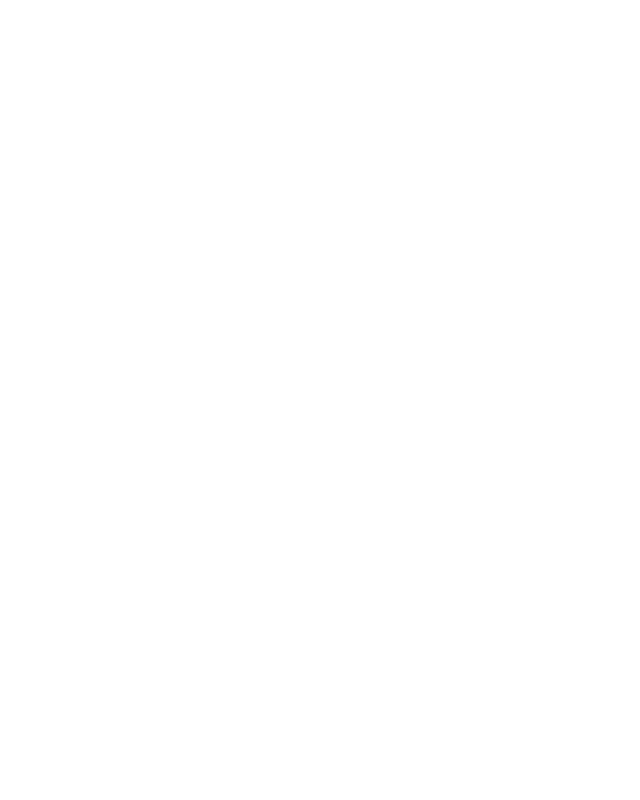
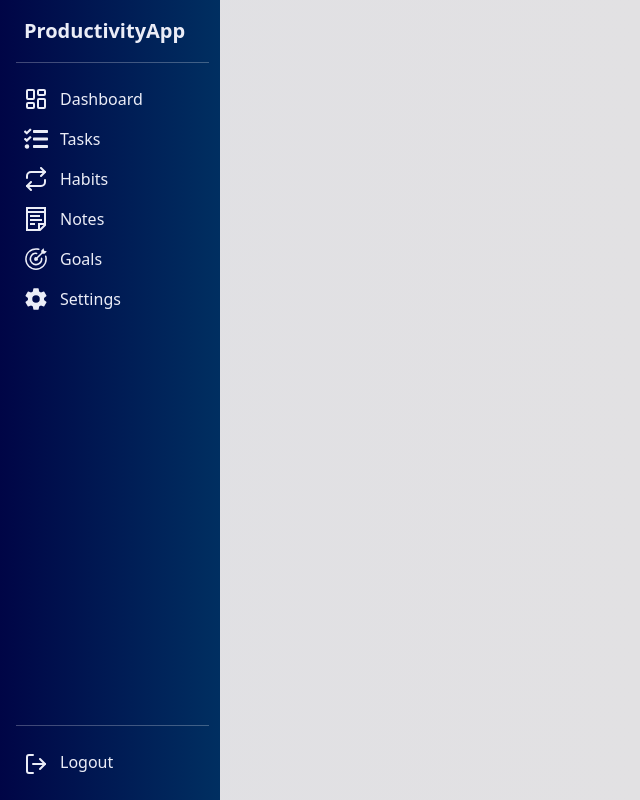
Before and after one commit to bartusrm7/ProductivityApp, a React (Vite) app in the folder Frontend/: page /dashboard in a window 1280 px wide. Shown: the whole page, without its empty margins (0-640 px from the left). Built offline with nearby package versions, Linux system fonts and the light colour scheme.

Commit message:
install react-icons package, create sidebarData.ts, style Sidebar.tsx

```diff
--- a/Frontend/package.json
+++ b/Frontend/package.json
@@ -14,6 +14,7 @@
     "react": "^19.2.4",
     "react-bootstrap": "^2.10.10",
     "react-dom": "^19.2.4",
+    "react-icons": "^5.6.0",
     "react-router-dom": "^7.14.1",
     "sass": "^1.99.0"
   },
--- a/Frontend/src/components/Navigation/Sidebar.tsx
+++ b/Frontend/src/components/Navigation/Sidebar.tsx
@@ -1,37 +1,28 @@
 import { Nav, Navbar } from "react-bootstrap";
+import { sidebarData } from "./sidebarData";
+import { FiLogOut } from "react-icons/fi";
 
 export default function Sidebar() {
 	return (
 		<>
-			<Navbar className='sidebar d-none p-0'>
+			<Navbar className='sidebar p-0'>
 				<Navbar.Collapse className='d-flex flex-column justify-content-between align-items-start vh-100 p-3'>
 					<Nav className='d-block'>
 						<Navbar.Brand className='p-2 fw-bold' href='/dashboard'>
 							ProductivityApp
 						</Navbar.Brand>
 						<hr />
-						<Nav.Link className='sidebar__nav-link' href='/dashboard'>
-							Dashboard
-						</Nav.Link>
-						<Nav.Link className='sidebar__nav-link' href='/tasks'>
-							Tasks
-						</Nav.Link>
-						<Nav.Link className='sidebar__nav-link' href='/habits'>
-							Habits
-						</Nav.Link>
-						<Nav.Link className='sidebar__nav-link' href='/notes'>
-							Notes
-						</Nav.Link>
-						<Nav.Link className='sidebar__nav-link' href='/goals'>
-							Goals
-						</Nav.Link>
-						<Nav.Link className='sidebar__nav-link' href='/settings'>
-							Settings
-						</Nav.Link>
+						{sidebarData.map((data, index) => (
+							<Nav.Link key={index} className='sidebar__nav-link d-flex' href={data.href}>
+								{data.icon && <data.icon style={{ margin: "0 0.75rem 0 0" }} size={24} />}
+								{data.name}
+							</Nav.Link>
+						))}
 					</Nav>
 					<Nav className='d-block w-100'>
 						<hr />
 						<Nav.Link className='sidebar__nav-link' href='/logout'>
+							<FiLogOut style={{ margin: "0 0.75rem 0 0" }} size={24} />
 							Logout
 						</Nav.Link>
 					</Nav>
--- /dev/null
+++ b/Frontend/src/components/Navigation/sidebarData.ts
@@ -0,0 +1,15 @@
+import { LuLayoutDashboard } from "react-icons/lu";
+import { FaTasks } from "react-icons/fa";
+import { FiRepeat } from "react-icons/fi";
+import { GrNotes } from "react-icons/gr";
+import { GoGoal } from "react-icons/go";
+import { IoSettingsSharp } from "react-icons/io5";
+
+export const sidebarData = [
+	{ icon: LuLayoutDashboard, name: "Dashboard", href: "/dashboard" },
+	{ icon: FaTasks, name: "Tasks", href: "/tasks" },
+	{ icon: FiRepeat, name: "Habits", href: "/habits" },
+	{ icon: GrNotes, name: "Notes", href: "/notes" },
+	{ icon: GoGoal, name: "Goals", href: "/goals" },
+	{ icon: IoSettingsSharp, name: "Settings", href: "/settings" },
+];
--- a/Frontend/src/styles/components/navigation/sidebar.scss
+++ b/Frontend/src/styles/components/navigation/sidebar.scss
@@ -14,7 +14,7 @@
 		transition: 0.2s;
 		&:hover {
 			color: $white;
-			opacity: 0.75;
+			opacity: 0.5;
 		}
 	}
 }
```
Also changed, not shown: 1 other file (tests, documents, lock files or other folders).
